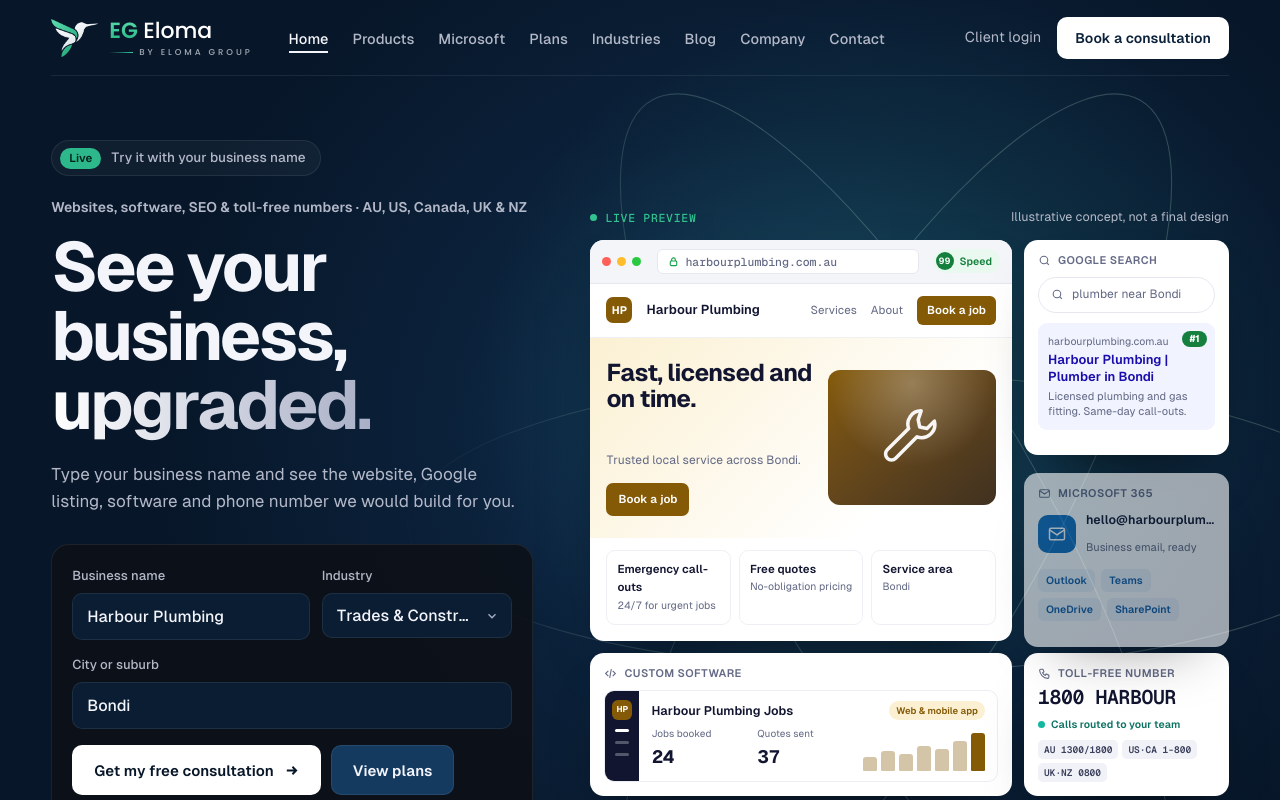
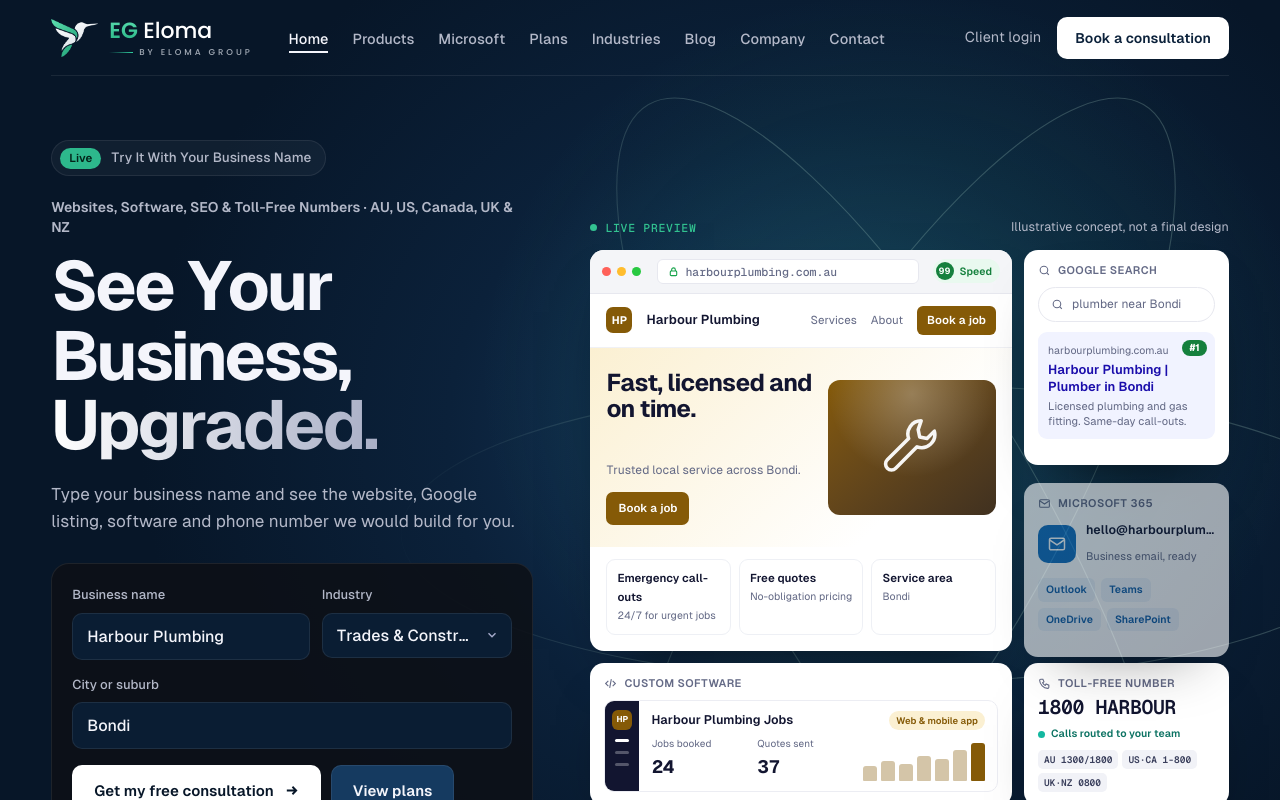
Before and after one commit to eloma-group/EG-ELOMA, a React (Vite) app: page / in a window 1280 px wide. Shown: the top 800 px of the page. Built offline with nearby package versions, Linux system fonts and the light colour scheme.

Commit message:
Hero title case and gold Microsoft Partner label; rebuild dist

```diff
--- a/src/components/HeroStudio.tsx
+++ b/src/components/HeroStudio.tsx
@@ -159,12 +159,12 @@
       <div>
         <span className="eyebrow">
           <b>Live</b>
-          Try it with your business name
+          Try It With Your Business Name
         </span>
         <h1 id="hero-title">
-          <span className="h1k">{'Websites, software, SEO & toll-free numbers · AU, US, Canada, UK & NZ'}</span>
-          {'See your business, '}
-          <span className="hl">upgraded.</span>
+          <span className="h1k">{'Websites, Software, SEO & Toll-Free Numbers · AU, US, Canada, UK & NZ'}</span>
+          {'See Your Business, '}
+          <span className="hl">Upgraded.</span>
         </h1>
         <p className="lead">
           Type your business name and see the website, Google listing, software and phone number we would build for you.
--- a/src/site.css
+++ b/src/site.css
@@ -353,7 +353,7 @@
 .logo{display:flex;align-items:center;gap:10px;font:600 18px var(--sans);letter-spacing:-.02em;text-decoration:none}
 .logo i{width:30px;height:30px;border-radius:8px;background:linear-gradient(135deg,var(--indigo),var(--mint));display:grid;place-items:center}
 .logo i svg{width:16px;height:16px}
-.logo small{font:500 12px var(--sans);color:var(--dim);padding-left:12px;margin-left:2px;border-left:1px solid var(--line)}
+.logo small{font:500 12px var(--sans);color:var(--gold);padding-left:12px;margin-left:2px;border-left:1px solid var(--line)}
 
 /* Grid */
 .g{display:grid;grid-template-columns:minmax(0,.86fr) minmax(0,1.14fr);gap:clamp(32px,4.5vw,72px);align-items:center;padding-block:clamp(40px,6vw,80px) clamp(44px,5vw,72px)}
@@ -545,7 +545,7 @@
 .logo{display:flex;align-items:center;gap:10px;font:600 18px var(--sans);letter-spacing:-.02em;white-space:nowrap}
 .logo i{width:30px;height:30px;border-radius:8px;background:linear-gradient(135deg,#5B5FFF,#2FCFB3);display:grid;place-items:center;flex:none}
 .logo i svg{width:16px;height:16px}
-.logo small{font:500 12px var(--sans);color:var(--dim);padding-left:12px;margin-left:2px;border-left:1px solid var(--line)}
+.logo small{font:500 12px var(--sans);color:var(--gold);padding-left:12px;margin-left:2px;border-left:1px solid var(--line)}
 .nav ul{gap:24px;margin-left:8px}
 .nav ul a{font:500 14.5px var(--sans);letter-spacing:0;text-transform:none;color:var(--dim);border-bottom:0;padding:6px 0}
 .nav ul a:hover,.nav ul a[aria-current]{color:var(--ink)}
```
Also changed, not shown: 103 other files (tests, documents, lock files or other folders).
